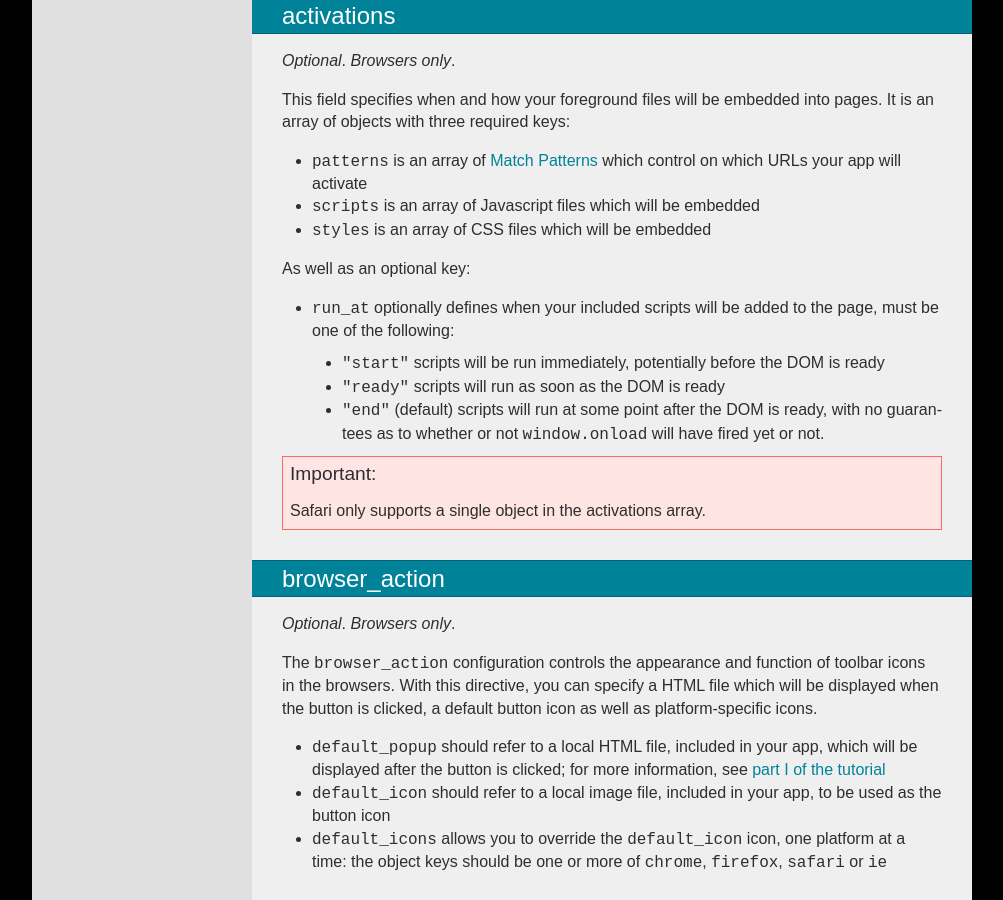
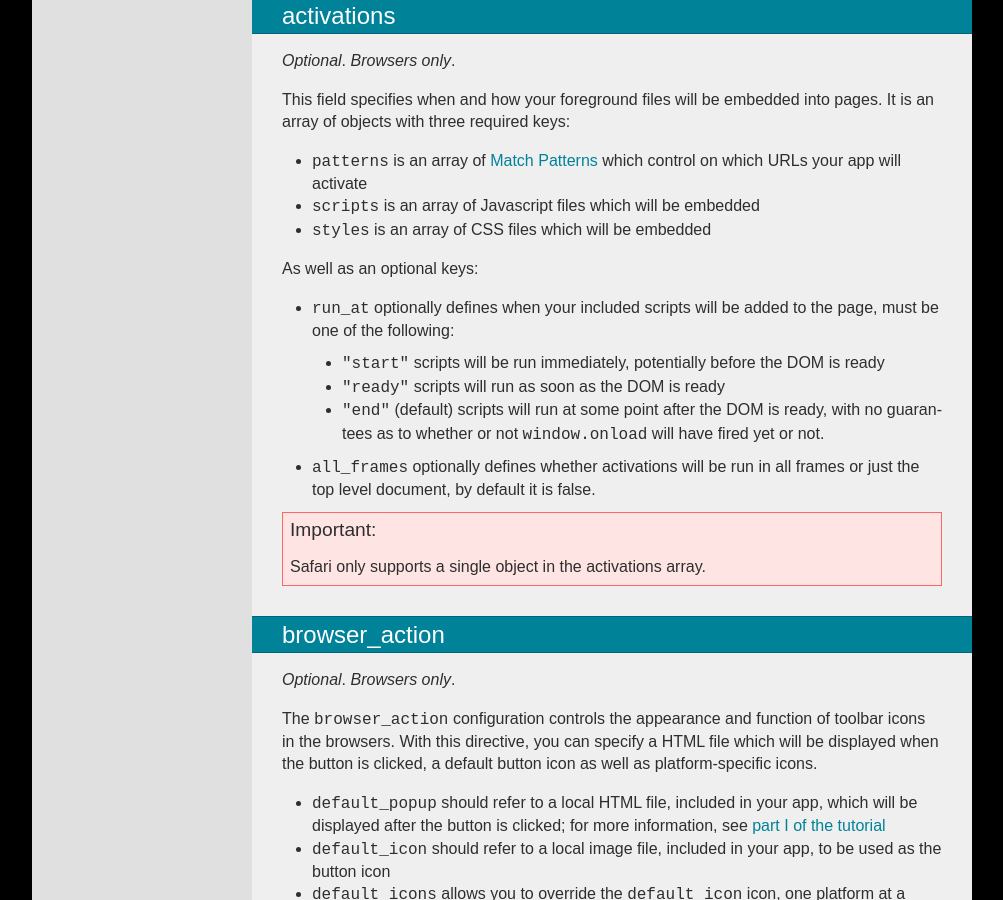
Before and after one commit to trigger-corp/Forge-Documentation, a Sphinx documentation site: the page built from source/config.rst, in a window 1280 px wide and 900 px high, scrolled down 3115 px. Shown: the whole window, without its empty margins (138-1141 px from the left). Built offline with Sphinx 7.4.7, drawn with Linux system fonts in a browser that asks for light colours; some web fonts are replaced; some of the changed text lies outside the part shown.

Commit message:
Update documentation for all_frames activation config option.

```diff
--- a/source/config.rst
+++ b/source/config.rst
@@ -32,6 +32,7 @@ Below is a template of a ``config.json`` file with links to a detailed descripti
             ":ref:`scripts <field-activations-scripts>`": ["gmail.js"],
             ":ref:`styles <field-activations-styles>`": ["gmail.css"],
             ":ref:`run_at <field-activations-runat>`": "start",
+            ":ref:`all_frames <field-activations-allframes>`": false
           }
         ],
         ":ref:`browser_action <field-browser_action>`": {
@@ -173,7 +173,7 @@ It is an array of objects with three required keys:
 * ``scripts`` is an array of Javascript files which will be embedded
 * ``styles`` is an array of CSS files which will be embedded
 
-As well as an optional key:
+As well as an optional keys:
 
 .. _field-activations-runat:
 
@@ -182,6 +182,10 @@ As well as an optional key:
  * ``"start"`` scripts will be run immediately, potentially before the DOM is ready
  * ``"ready"`` scripts will run as soon as the DOM is ready
  * ``"end"`` (default) scripts will run at some point after the DOM is ready, with no guarantees as to whether or not ``window.onload`` will have fired yet or not.
+
+.. _field-activations-allframes:
+
+* ``all_frames`` optionally defines whether activations will be run in all frames or just the top level document, by default it is false.
 
 .. important:: Safari only supports a single object in the activations array.
 
```
Also changed, not shown: other parts of source/config.rst (+1 -2 lines).
